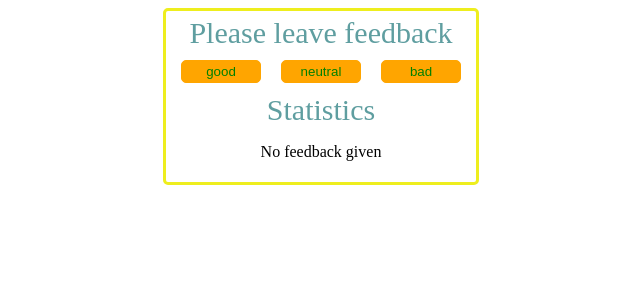
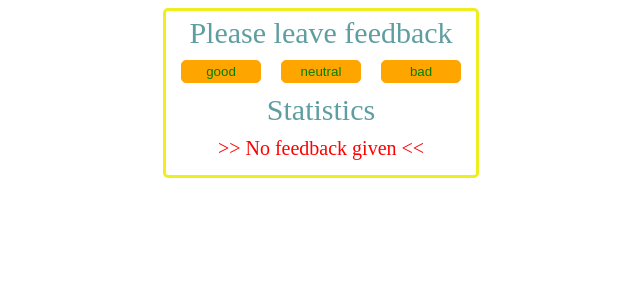
Before and after one commit to Anatoliy-Mostovoy/goit-react-hw-02-feedback, a React (Create React App) app: page / in a window 1280 px wide. Shown: the top 300 px of the page, without its empty margins (319-959 px from the left). Built offline with nearby package versions, Linux system fonts and the light colour scheme.

Commit message:
finished fix

```diff
--- a/src/Components/App.js
+++ b/src/Components/App.js
@@ -1,5 +1,5 @@
 import React, { Component } from 'react';
-import s from './Statistics/Statistics.module.css';
+import s from './App.module.css';
 import { Section } from './Section/Section';
 import { Statistics } from './Statistics/Statistics';
 import { FeedbackOptions } from './FeedbackOptions/FeedbackOptions';
@@ -54,7 +54,7 @@ export class App extends Component {
               )}
             />
           ) : (
-            <Notification message={'No feedback given'} />
+            <Notification message={'>> No feedback given <<'} />
           )}
         </Section>
       </div>
--- /dev/null
+++ b/src/Components/App.module.css
@@ -0,0 +1,8 @@
+.container {
+  width: 300px;
+  margin: 0 auto;
+  padding: 5px;
+  text-align: center;
+  border: 3px solid rgb(238, 238, 30);
+  border-radius: 5px;
+}
--- /dev/null
+++ b/src/Components/FeedbackOptions/FeedbackOption.module.css
@@ -0,0 +1,20 @@
+.buttonContainer {
+  display: flex;
+  justify-content: space-around;
+  margin-bottom: 10px;
+}
+
+.button {
+  width: 80px;
+  padding: 3px;
+  color: green;
+  background-color: orange;
+  outline: none;
+  border: 1px solid orange;
+  border-radius: 5px;
+  cursor: pointer;
+}
+
+.button:hover {
+  transform: scale(1.1);
+}
--- a/src/Components/FeedbackOptions/FeedbackOptions.js
+++ b/src/Components/FeedbackOptions/FeedbackOptions.js
@@ -1,6 +1,6 @@
 import React from 'react';
 import PropTypes from 'prop-types';
-import s from '../Statistics/Statistics.module.css';
+import s from './FeedbackOption.module.css';
 
 export const FeedbackOptions = ({ options, onLeaveFeedback }) => {
   return (
--- a/src/Components/Notification/Notification.js
+++ b/src/Components/Notification/Notification.js
@@ -1,8 +1,9 @@
 import React from 'react';
 import PropTypes from 'prop-types';
+import s from './Notification.module.css';
 
 export const Notification = ({ message }) => {
-  return <p>{message}</p>;
+  return <p className={s.message}>{message}</p>;
 };
 
 Notification.propTypes = {
--- /dev/null
+++ b/src/Components/Notification/Notification.module.css
@@ -0,0 +1,5 @@
+.message {
+  margin: 0 auto 10px;
+  font-size: 20px;
+  color: red;
+}
--- a/src/Components/Section/Section.js
+++ b/src/Components/Section/Section.js
@@ -1,6 +1,6 @@
 import React from 'react';
 import PropTypes from 'prop-types';
-import s from '../Statistics/Statistics.module.css';
+import s from './Section.module.css';
 
 export const Section = ({ title, children }) => {
   return (
--- /dev/null
+++ b/src/Components/Section/Section.module.css
@@ -0,0 +1,7 @@
+.mainTitle {
+  margin: 0 auto 10px;
+  padding: 0;
+  font-size: 30px;
+  font-weight: 100;
+  color: cadetblue;
+}
--- a/src/Components/Statistics/Statistics.module.css
+++ b/src/Components/Statistics/Statistics.module.css
@@ -1,49 +1,3 @@
-.container {
-  width: 300px;
-  margin: 0 auto;
-  padding: 5px;
-  text-align: center;
-  border: 3px solid rgb(238, 238, 30);
-  border-radius: 5px;
-}
-
-.mainTitle {
-  margin: 0 auto 10px;
-  padding: 0;
-  font-size: 30px;
-  font-weight: 100;
-  color: cadetblue;
-}
-
-.buttonContainer {
-  display: flex;
-  justify-content: space-around;
-  margin-bottom: 10px;
-}
-
-.button {
-  width: 80px;
-  padding: 3px;
-  color: green;
-  background-color: orange;
-  outline: none;
-  border: 1px solid orange;
-  border-radius: 5px;
-  cursor: pointer;
-}
-
-.button:hover {
-  transform: scale(1.1);
-}
-
-.secondTitle {
-  margin: 0 auto 2px;
-  padding: 0;
-  font-size: 30px;
-  font-weight: 100;
-  color: cadetblue;
-}
-
 .titleList {
   text-align: left;
 }
```
